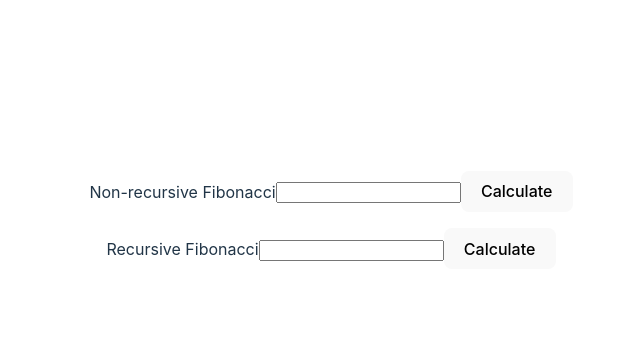
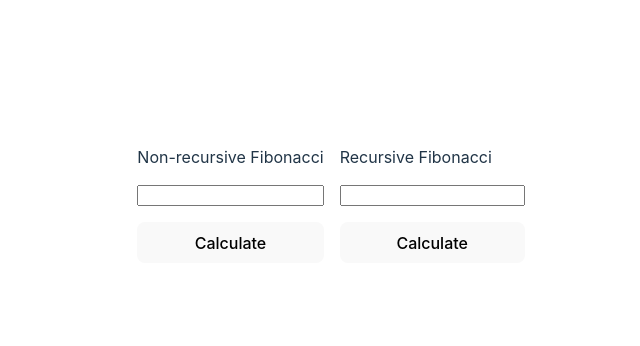
Before and after one commit to Peleton-011/recursion-practice, a website built with Vite: page index.html in a window 1280 px wide. Shown: the part 172-518 px from the top of the page, without its empty margins (309-949 px from the left). Built offline with nearby package versions, Linux system fonts and the light colour scheme.

Commit message:
Add basic styling

```diff
--- a/main.js
+++ b/main.js
@@ -1,5 +1,5 @@
 import "./style.css";
-import { setupFibonacci } from "./fibonacci";
+import { setupFibonacci } from "./scripts/fibonacci";
 
 const appElem = document.querySelector("#app");
 
--- a/fibonacci.js
+++ b/scripts/fibonacci.js
@@ -2,6 +2,7 @@ import { setupInput } from "./input";
 
 function setupFibonacci(element) {
 	const wrapper = document.createElement("div");
+    wrapper.className = "calcWrapper"
 
 	wrapper.appendChild(
 		setupInput(calculateFib, "Non-recursive Fibonacci", "normalFib")
--- a/input.js
+++ b/scripts/input.js
@@ -1,5 +1,6 @@
 export function setupInput(func, name, id) {
 	const wrapper = document.createElement("div");
+    wrapper.className = "inputWrapper"
 	const label = document.createElement("label");
 
 	label.textContent = name;
--- a/style.css
+++ b/style.css
@@ -95,3 +95,18 @@ button:focus-visible {
 		background-color: #f9f9f9;
 	}
 }
+
+.inputWrapper {
+	display: flex;
+	flex-direction: column;
+    gap: 1rem;
+}
+
+.inputWrapper > label {
+    align-self: flex-start;
+}
+
+.calcWrapper {
+     display: flex;
+     gap: 1rem;
+}
```
Lines whose indentation alone changed are shown as unchanged.
